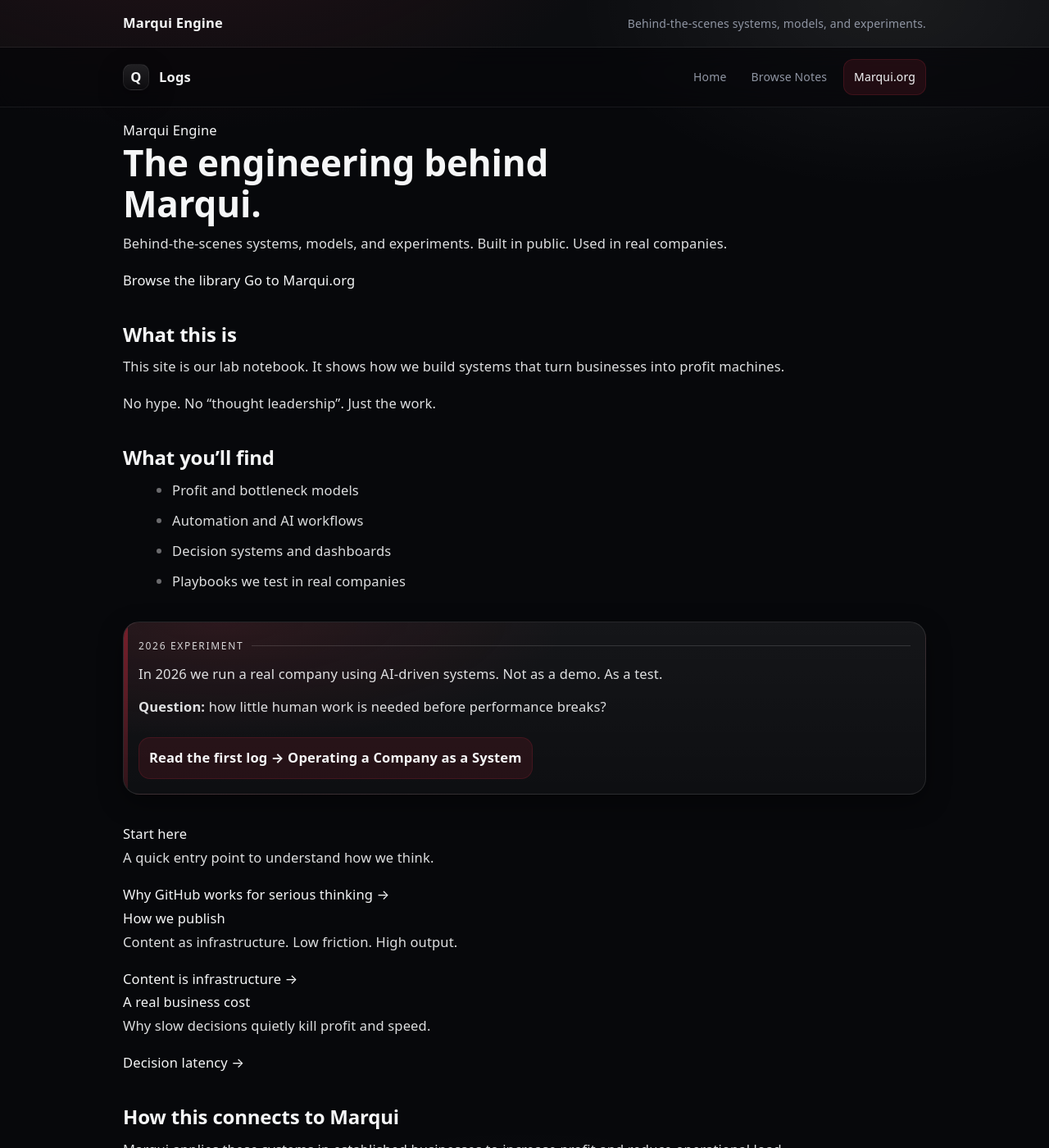
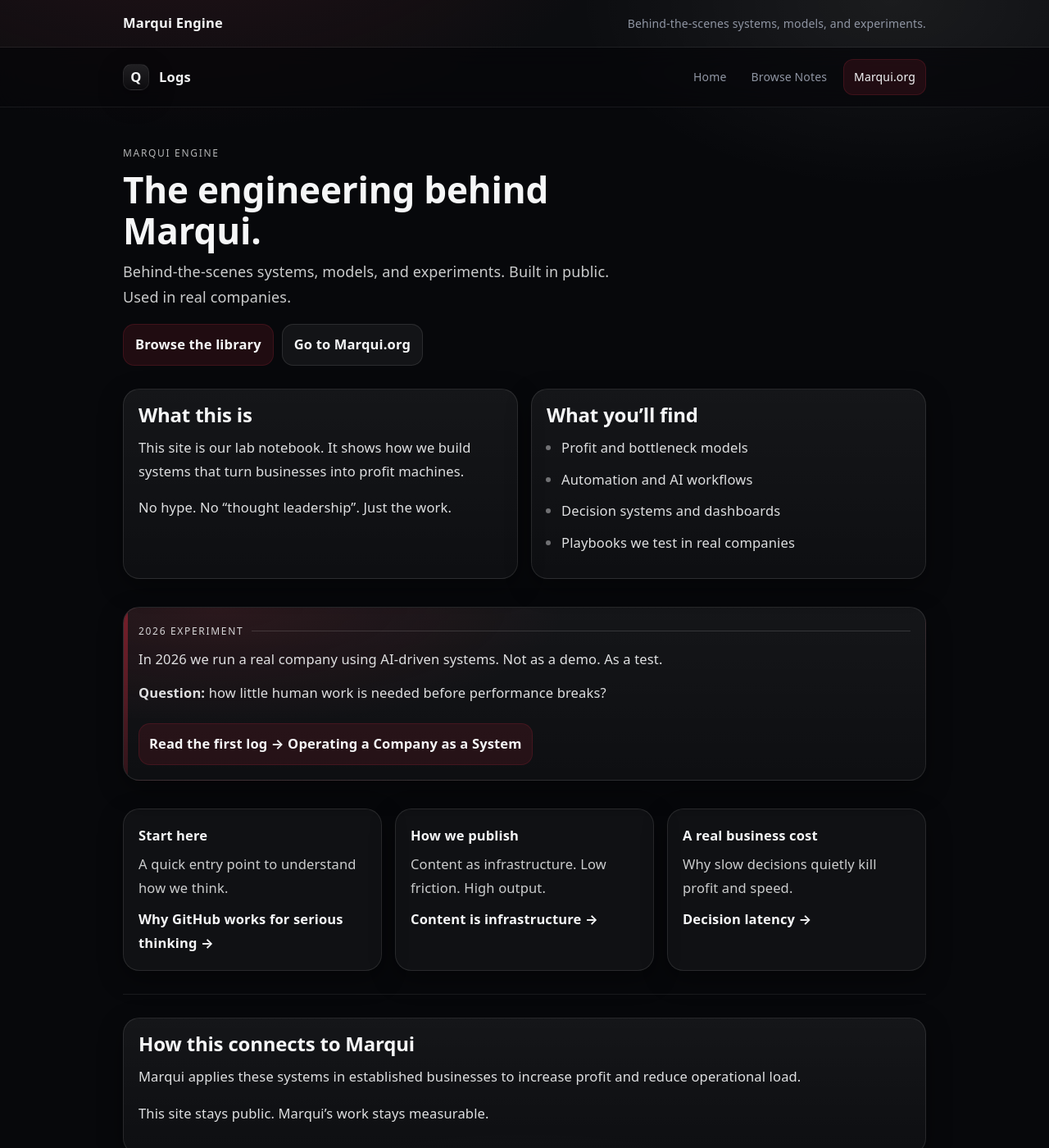
Before and after one commit to Marqui-be/blog, a Jekyll site: the page built from index.md, in a window 1280 px wide and 1400 px high. Shown: the whole window at 82% size. Built offline with Jekyll 4.4.1, drawn with Linux system fonts in a browser that asks for light colours.

Commit message:
Update site.css

```diff
--- a/assets/css/site.css
+++ b/assets/css/site.css
@@ -340,3 +340,189 @@ img{
   .nav a{ padding: 9px 9px; }
   .subheader-inner{ flex-direction:column; align-items:flex-start; }
 }
+
+
+/* ---------- Landing blocks (Home + Browse) ---------- */
+
+.hero{
+  padding: 26px 0 10px;
+}
+.hero-small{
+  padding-bottom: 0;
+}
+.hero-kicker{
+  display:inline-flex;
+  align-items:center;
+  gap:10px;
+  font-size:12px;
+  letter-spacing:.14em;
+  text-transform:uppercase;
+  color: rgba(245,246,247,.72);
+  margin-bottom: 10px;
+}
+.hero-lead{
+  color: rgba(245,246,247,.82);
+  font-size: 18px;
+  max-width: 62ch;
+  margin-top: 8px;
+}
+
+.hero-actions{
+  display:flex;
+  gap:10px;
+  margin-top: 16px;
+  flex-wrap: wrap;
+}
+
+.btn{
+  display:inline-flex;
+  align-items:center;
+  justify-content:center;
+  padding: 10px 14px;
+  border-radius: 14px;
+  font-weight: 750;
+  background: rgba(122,31,43,.22);
+  border: 1px solid rgba(122,31,43,.35);
+  color: var(--fg);
+  text-decoration:none !important;
+}
+.btn:hover{
+  background: rgba(122,31,43,.28);
+  border-color: rgba(122,31,43,.45);
+}
+.btn-ghost{
+  background: rgba(255,255,255,.05);
+  border: 1px solid rgba(255,255,255,.10);
+}
+.btn-ghost:hover{
+  background: rgba(255,255,255,.08);
+  border-color: rgba(255,255,255,.16);
+}
+
+.grid2{
+  display:grid;
+  grid-template-columns: 1fr 1fr;
+  gap: 16px;
+  margin-top: 18px;
+}
+.grid3{
+  display:grid;
+  grid-template-columns: repeat(3, 1fr);
+  gap: 16px;
+  margin-top: 18px;
+}
+
+.panel{
+  border: 1px solid rgba(255,255,255,.10);
+  background: linear-gradient(180deg, rgba(255,255,255,.06), rgba(255,255,255,.03));
+  border-radius: 20px;
+  padding: 18px 18px;
+  box-shadow: var(--shadow2);
+}
+.panel h2{
+  margin-top: 0;
+}
+
+.card{
+  border: 1px solid rgba(255,255,255,.10);
+  background: rgba(255,255,255,.04);
+  border-radius: 20px;
+  padding: 18px 18px;
+  box-shadow: var(--shadow2);
+}
+.card-title{
+  font-weight: 800;
+  margin-bottom: 6px;
+}
+.card-text{
+  color: rgba(245,246,247,.82);
+  margin-bottom: 10px;
+}
+.card-link{
+  font-weight: 750;
+  text-decoration:none !important;
+}
+.card-link:hover{
+  text-decoration: underline !important;
+}
+
+.cleanlist{
+  margin: 0;
+  padding-left: 18px;
+}
+.cleanlist li{
+  margin: 10px 0;
+}
+
+.divider{
+  border-top: 1px solid rgba(255,255,255,.08);
+  margin: 28px 0;
+}
+
+/* ---------- Browse library ---------- */
+
+.section{
+  margin-top: 22px;
+}
+.section-head{
+  display:flex;
+  align-items:baseline;
+  justify-content:space-between;
+  gap: 14px;
+  margin-bottom: 10px;
+}
+.section-head h2{
+  margin: 0;
+}
+.section-head p{
+  margin: 0;
+  color: rgba(245,246,247,.72);
+  font-size: 14px;
+}
+
+.listcard{
+  border: 1px solid rgba(255,255,255,.10);
+  background: rgba(255,255,255,.03);
+  border-radius: 20px;
+  overflow:hidden;
+  box-shadow: var(--shadow2);
+}
+
+.row{
+  display:flex;
+  align-items:center;
+  justify-content:space-between;
+  gap: 12px;
+  padding: 12px 14px;
+  border-bottom: 1px solid rgba(255,255,255,.08);
+  text-decoration:none !important;
+}
+.row:last-child{
+  border-bottom:none;
+}
+.row:hover{
+  background: rgba(255,255,255,.05);
+}
+.row-title{
+  font-weight: 700;
+  color: rgba(245,246,247,.92);
+}
+.row-meta{
+  font-size: 12px;
+  color: rgba(245,246,247,.70);
+  border: 1px solid rgba(255,255,255,.12);
+  padding: 5px 9px;
+  border-radius: 999px;
+  white-space: nowrap;
+}
+
+/* Mobile */
+@media (max-width: 900px){
+  .grid3{ grid-template-columns: 1fr; }
+}
+@media (max-width: 720px){
+  .grid2{ grid-template-columns: 1fr; }
+  .hero-lead{ font-size: 16.5px; }
+  .section-head{ flex-direction:column; align-items:flex-start; }
+  .row{ flex-direction:column; align-items:flex-start; }
+}
```
